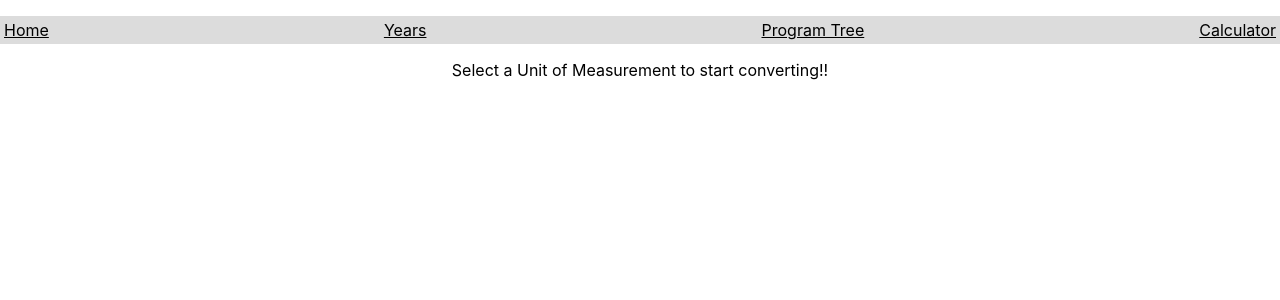
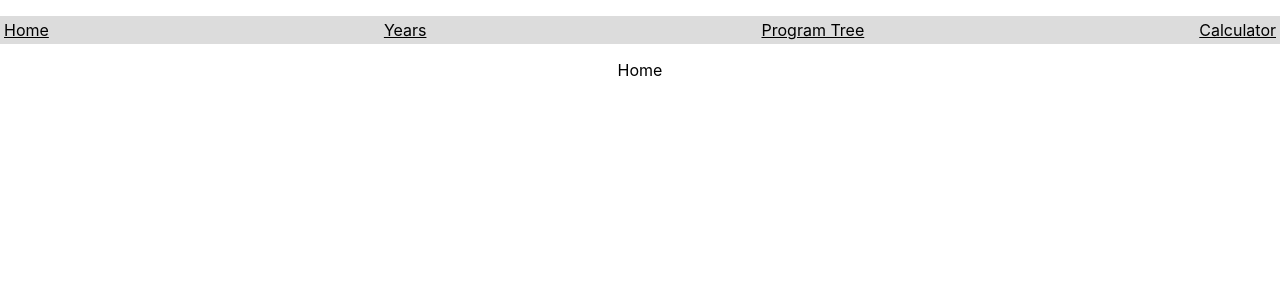
Before and after one commit to hajar-assim/sysc-site, a React (Create React App) app: page / in a window 1280 px wide. Shown: the top 300 px of the page. Built offline with nearby package versions, Linux system fonts and the light colour scheme.

Commit message:
navbar on everypage

```diff
--- a/src/Pages/Calculator.js
+++ b/src/Pages/Calculator.js
@@ -1,6 +1,9 @@
 const Calculator = () => {
     return (
-        <p>Select a Unit of Measurement to start converting!!</p>
+        <>
+        <NavBar/>
+        <p>Calculator</p>
+        </>
     );
 }
 
--- a/src/Pages/Home.js
+++ b/src/Pages/Home.js
@@ -4,7 +4,7 @@ const Home = () => {
     return (
         <>
         <NavBar/>
-        <p>Select a Unit of Measurement to start converting!!</p>
+        <p>Home</p>
         </>
     );
 }
--- a/src/Pages/ProgramTree.js
+++ b/src/Pages/ProgramTree.js
@@ -1,6 +1,9 @@
 const ProgramTree = () => {
     return (
-        <p>Select a Unit of Measurement to start converting!!</p>
+        <>
+        <NavBar/>
+        <p>Program Tree</p>
+        </>
     );
 }
 
--- a/src/Pages/Years.js
+++ b/src/Pages/Years.js
@@ -1,6 +1,9 @@
 const Years = () => {
     return (
-        <p>Select a Unit of Measurement to start converting!!</p>
+        <>
+        <NavBar/>
+        <p>Years</p>
+        </>
     );
 }
 
```
